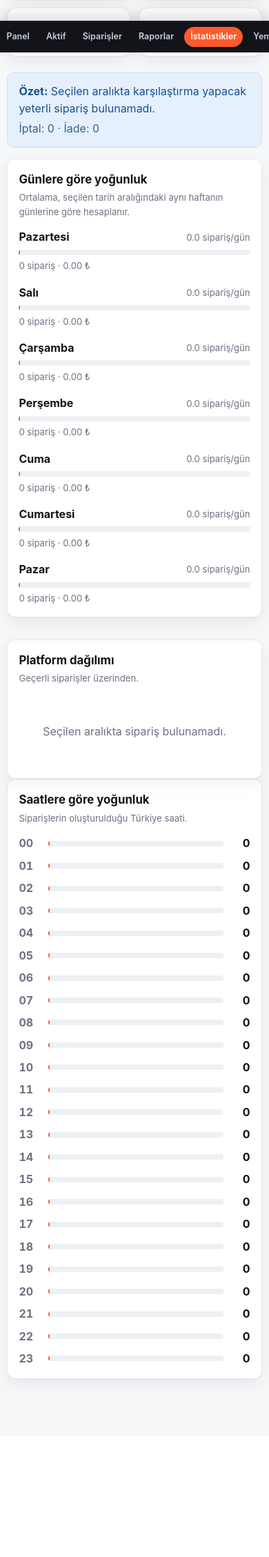
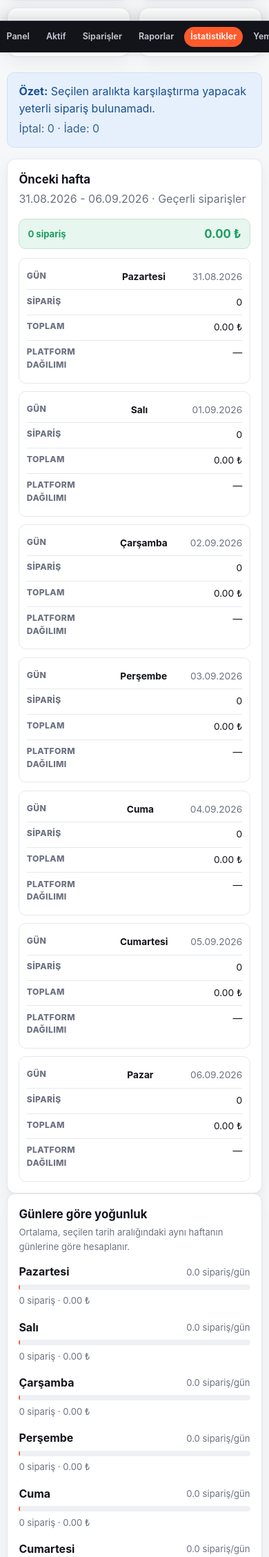
Before and after one commit to canakboyraz/siparisgeldi, a Flask app: page /panel/istatistikler in a window 390 px wide. Shown: the part 768-3025 px from the top of the page at 69% size. Before the commit the page ends 2783 px from the top, so only its background shows below. Run offline with Flask 3, Linux system fonts and the light colour scheme; a user stored in the database is signed in; tables that the repository leaves empty hold one stand-in row (values such as "Sample post").

Commit message:
Istatistiklerde onceki hafta karsilastirmasi ekle

```diff
--- a/routes/dashboard.py
+++ b/routes/dashboard.py
@@ -10,6 +10,7 @@ import pytz
 from extensions import db
 from models import Integration, Order
 from integrations import getir, hepsiburada as hb, migros, trendyol_marketplace as tmp, trendyolgo as tgo, yemeksepeti as ys
+from utils import platform_label
 
 dashboard_bp = Blueprint("dashboard", __name__)
 TURKEY_TZ = pytz.timezone("Europe/Istanbul")
@@ -972,10 +973,17 @@ def analytics():
     query = _apply_report_date_filter(query, start_date, end_date)
     orders = query.order_by(Order.created_at.desc()).all()
     summary = _build_analytics_summary(orders, start_date, end_date)
+    previous_start, previous_end = _previous_calendar_week(end_date)
+    previous_query = Order.query.filter_by(user_id=current_user.id)
+    if platform:
+        previous_query = previous_query.filter_by(platform=platform)
+    previous_query = _apply_report_date_filter(previous_query, previous_start, previous_end)
+    previous_week = _build_previous_week_summary(previous_query.all(), previous_start)
 
     return render_template(
         "dashboard/analytics.html",
         summary=summary,
+        previous_week=previous_week,
         filters={
             "period": period,
             "platform": platform,
@@ -1670,6 +1678,12 @@ def _analytics_date_range(period: str, date_from: str, date_to: str):
     return start, today, labels[days]
 
 
+def _previous_calendar_week(end_date):
+    current_week_start = end_date - timedelta(days=end_date.weekday())
+    previous_start = current_week_start - timedelta(days=7)
+    return previous_start, current_week_start - timedelta(days=1)
+
+
 def _order_local_datetime(order: Order):
     value = order.created_at
     if not value:
@@ -1677,6 +1691,43 @@ def _order_local_datetime(order: Order):
     if value.tzinfo is None:
         value = pytz.utc.localize(value)
     return value.astimezone(TURKEY_TZ)
+
+
+def _build_previous_week_summary(orders: list, week_start) -> dict:
+    day_names = ["Pazartesi", "Salı", "Çarşamba", "Perşembe", "Cuma", "Cumartesi", "Pazar"]
+    rows = []
+    valid_orders = [
+        order for order in orders
+        if not _is_cancelled_order(order) and not _is_refunded_order(order)
+    ]
+    for offset, day_name in enumerate(day_names):
+        day = week_start + timedelta(days=offset)
+        day_orders = []
+        platform_counts = {}
+        for order in valid_orders:
+            local_dt = _order_local_datetime(order)
+            if not local_dt or local_dt.date() != day:
+                continue
+            day_orders.append(order)
+            platform_counts[order.platform] = platform_counts.get(order.platform, 0) + 1
+        platform_text = " · ".join(
+            f"{platform_label(key)} {count}"
+            for key, count in sorted(platform_counts.items(), key=lambda item: item[1], reverse=True)
+        )
+        rows.append({
+            "date": day.strftime("%d.%m.%Y"),
+            "day": day_name,
+            "count": len(day_orders),
+            "total": _sum_orders(day_orders),
+            "platforms": platform_text or "—",
+        })
+    return {
+        "start": week_start.strftime("%d.%m.%Y"),
+        "end": (week_start + timedelta(days=6)).strftime("%d.%m.%Y"),
+        "rows": rows,
+        "count": len(valid_orders),
+        "total": _sum_orders(valid_orders),
+    }
 
 
 def _build_analytics_summary(orders: list, start_date, end_date) -> dict:
--- a/static/css/style.css
+++ b/static/css/style.css
@@ -214,6 +214,7 @@ footer{border-top:1px solid var(--line);padding:2rem 0;color:var(--muted);font-s
 .hour-label{font-variant-numeric:tabular-nums;font-weight:700;color:var(--muted)}
 .hour-row strong{text-align:right}
 .hour-row>.muted{text-align:right;font-size:.78rem}
+.mobile-analytics-table td:nth-child(2),.mobile-analytics-table td:nth-child(3){white-space:nowrap}
 .detail-grid{align-items:start;margin-bottom:1rem}
 .detail-list{display:grid;gap:.7rem}
 .detail-list div{display:flex;align-items:flex-start;justify-content:space-between;gap:1rem;border-bottom:1px solid var(--line);padding-bottom:.65rem}
@@ -348,6 +349,23 @@ footer{border-top:1px solid var(--line);padding:2rem 0;color:var(--muted);font-s
   .analytics-row-meta{align-items:flex-start;flex-direction:column;gap:.1rem}
   .hour-row{grid-template-columns:32px minmax(0,1fr) 28px}
   .hour-row>.muted{display:none}
+  .card table.mobile-analytics-table{
+    display:block;width:100%;overflow:visible;white-space:normal
+  }
+  .card table.mobile-analytics-table thead{display:none}
+  .card table.mobile-analytics-table tbody{display:grid;gap:.7rem}
+  .card table.mobile-analytics-table tr{
+    display:block;border:1px solid var(--line);border-radius:10px;padding:.55rem .65rem
+  }
+  .card table.mobile-analytics-table td{
+    display:flex;align-items:flex-start;justify-content:space-between;gap:1rem;
+    border-bottom:1px solid var(--line);padding:.45rem 0;font-size:.86rem;white-space:normal
+  }
+  .card table.mobile-analytics-table td:last-child{border-bottom:none}
+  .card table.mobile-analytics-table td::before{
+    content:attr(data-label);flex:0 0 38%;color:var(--muted);font-weight:800;font-size:.76rem;
+    text-transform:uppercase;letter-spacing:.03em
+  }
   .detail-list div{display:block}
   .detail-list strong{display:block;text-align:left;max-width:100%;margin-top:.15rem}
   .check-row{align-items:flex-start}
--- a/templates/dashboard/analytics.html
+++ b/templates/dashboard/analytics.html
@@ -69,6 +69,34 @@
   <span class="muted">İptal: {{ summary.cancelled_count }} · İade: {{ summary.refunded_count }}</span>
 </div>
 
+<div class="card">
+  <div class="section-head">
+    <div>
+      <div class="card-title">Önceki hafta</div>
+      <div class="muted">{{ previous_week.start }} - {{ previous_week.end }} · Geçerli siparişler</div>
+    </div>
+    <div class="total-box">
+      <span>{{ previous_week.count }} sipariş</span>
+      <strong>{{ '%.2f'|format(previous_week.total) }} ₺</strong>
+    </div>
+  </div>
+  <table class="mobile-analytics-table">
+    <thead>
+      <tr><th>Gün</th><th>Sipariş</th><th>Toplam</th><th>Platform dağılımı</th></tr>
+    </thead>
+    <tbody>
+      {% for row in previous_week.rows %}
+      <tr>
+        <td data-label="Gün"><strong>{{ row.day }}</strong><br><span class="muted">{{ row.date }}</span></td>
+        <td data-label="Sipariş">{{ row.count }}</td>
+        <td data-label="Toplam">{{ '%.2f'|format(row.total) }} ₺</td>
+        <td data-label="Platform dağılımı">{{ row.platforms }}</td>
+      </tr>
+      {% endfor %}
+    </tbody>
+  </table>
+</div>
+
 <div class="grid-2">
   <div class="card">
     <div class="card-title">Günlere göre yoğunluk</div>
```
